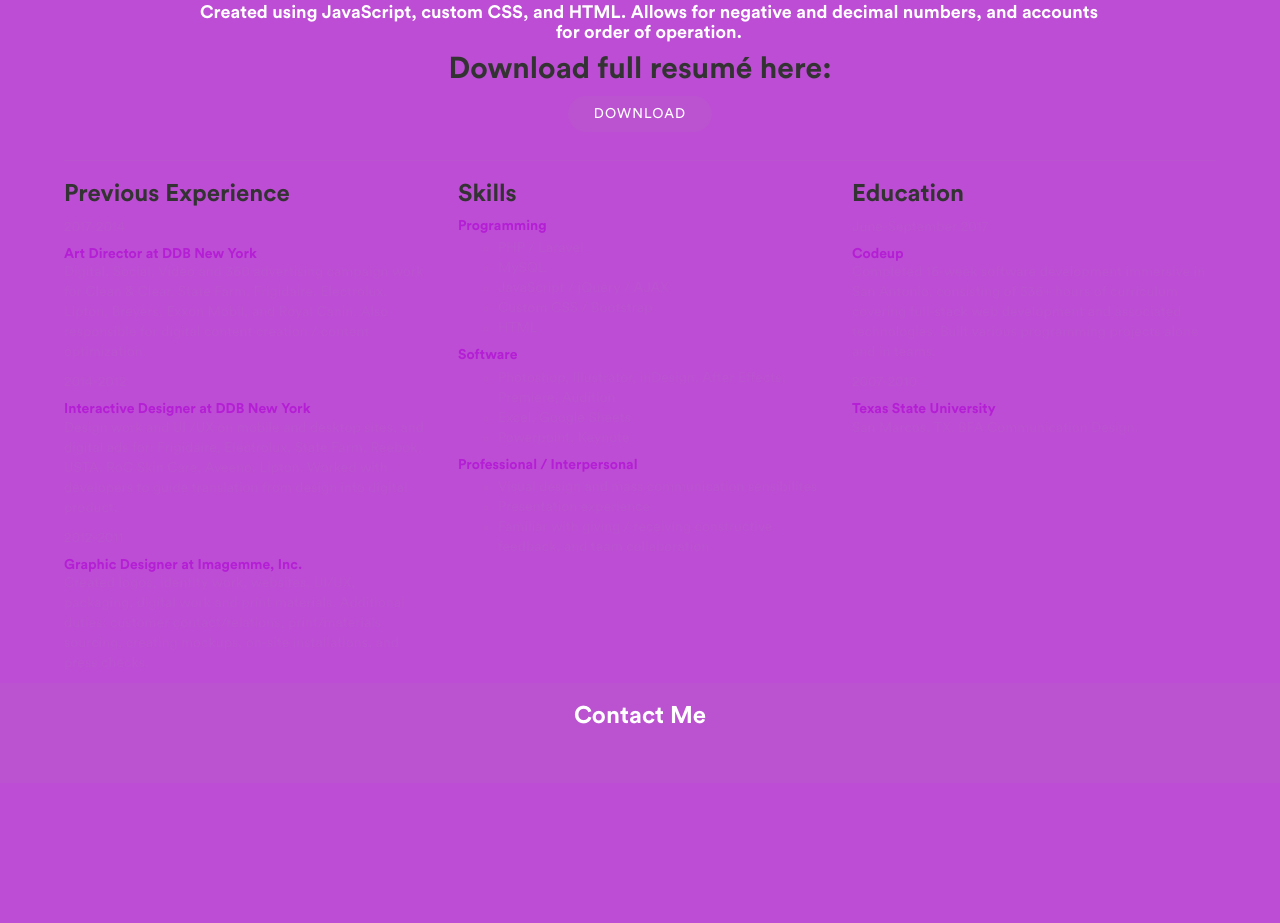
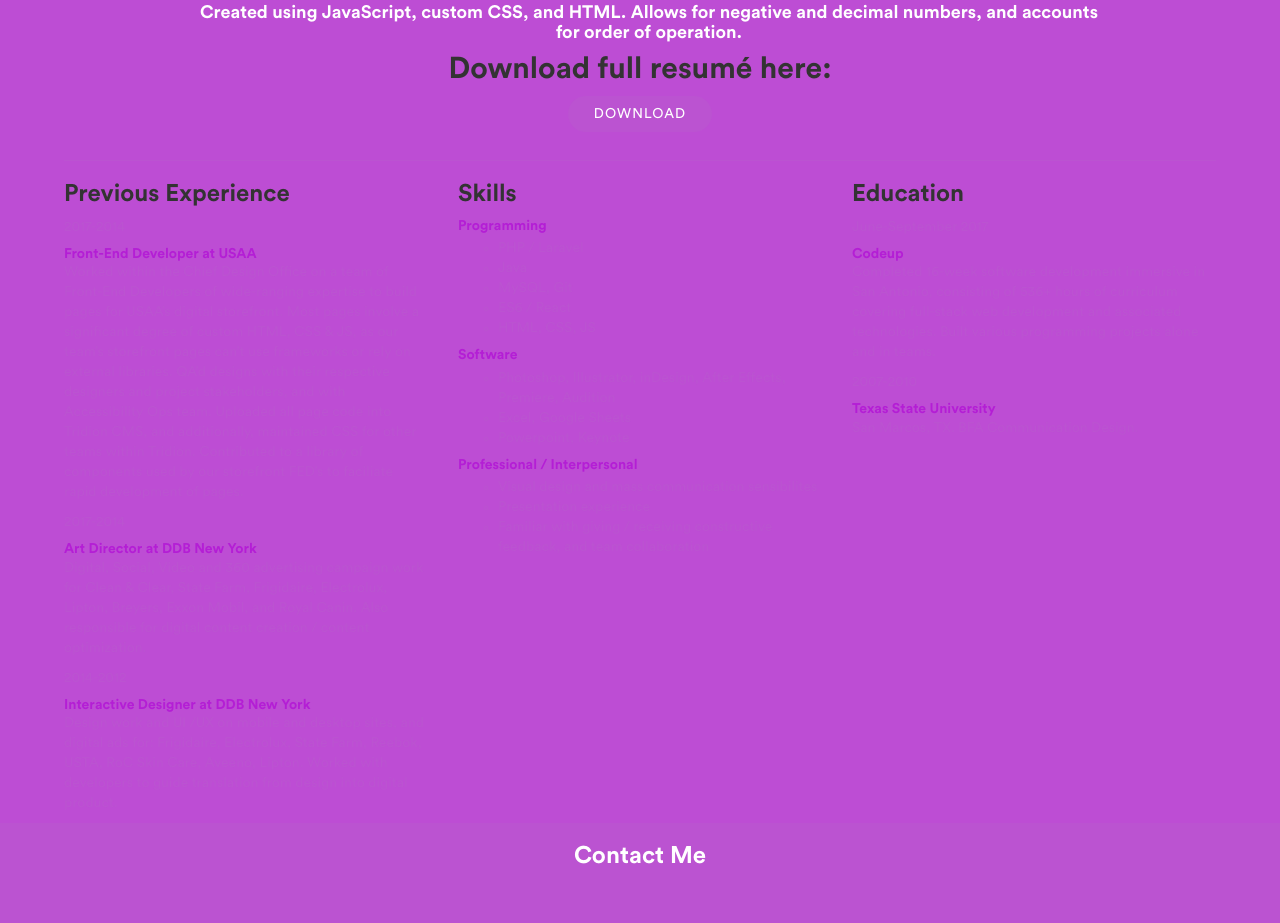
Before and after one commit to h9warren/h9warren.github.io, a PHP site: page / in a window 1280 px wide. Shown: the part 4943-5866 px from the top of the page. Before the commit the page ends 5667 px from the top, so only its background shows below. Run offline with PHP 8.4, Linux system fonts and the light colour scheme; some libraries are stand-ins or nearby versions.

Commit message:
updating resumé

```diff
--- a/public/index.php
+++ b/public/index.php
@@ -296,6 +296,10 @@
         <div class="resume col-md-4 col-xs-12">
           <h3>Previous Experience</h3>
           <p>2017-2014</p>
+          <h5>Front-End Developer at USAA</h5>
+          <p>Worked within the Chief Design Office on a team of Front-End Developers of wide-ranging expertise to build pages for USAA’s digital storefront. Most pages involve a significant degree of custom HTML, CSS & JS, as our team’s storefront pages can’t use frameworks or rely on external libraries. QA’d designs with their respective designers and project stakeholders, and with Accessibility Ops team. Uploaded all page code into Tridion CMS, and additionally, maintained CSS for other teams within Tridion. Contributed to a library of components used by our storefront FED’s to faciliate rapid development of pages.
+          </p>
+          <p>2017-2014</p>
           <h5>Art Director at DDB New York</h5>
           <p>Digital, Social, Video and 360 advertising campaign work for Clean & Clear, State Farm, Frigidaire, Electrolux, Lipton, Breyers, Exxon Mobil, and Royal Canin. Also responsible for digital content creation / content optimization.
           </p>
@@ -303,20 +307,15 @@
           <h5>Interactive Designer at DDB New York</h5>
           <p>Design work and UI /UX on mobile and desktop sites, and digital ads for: Frigidaire, Electrolux, State Farm, Reebok, USTA, RoC Skin Care, Aveeno, Lipton. Worked with developers to guide translation from design into digital product.
           </p>
-          <p>2012-2011</p>
-          <h5>Graphic Designer at Imagemme, Inc.</h5>
-          <p>Created logos, identity work, websites, UI/UX, packaging, digital work and print materials.
-          Additional duties: customer contact/relations, print/materials sourcing, creating mockups, on-site installations, and press checks.
-          </p>
         </div>
         <div class="resume col-md-4 col-xs-12">
           <h3 style="margin-bottom:.5em">Skills</h3>
           <h5>Programming</h5>
           <ul><li>PHP / Laravel</li>
-              <li>MySQL</li>
-              <li>JavaScript / jQuery  / AJAX</li>
-              <li>Custom CSS / Bootstrap</li>
-              <li>HTML</li>
+              <li>Java</li>
+              <li>MySQL, Git</li>
+              <li>ES6 / React</li>
+              <li>HTML, CSS, JS</li>
           </ul>
           <h5>Software</h5>
           <ul><li>Photoshop, Illustrator, inDesign, After Effects, Premiere, Audition</li>
```
